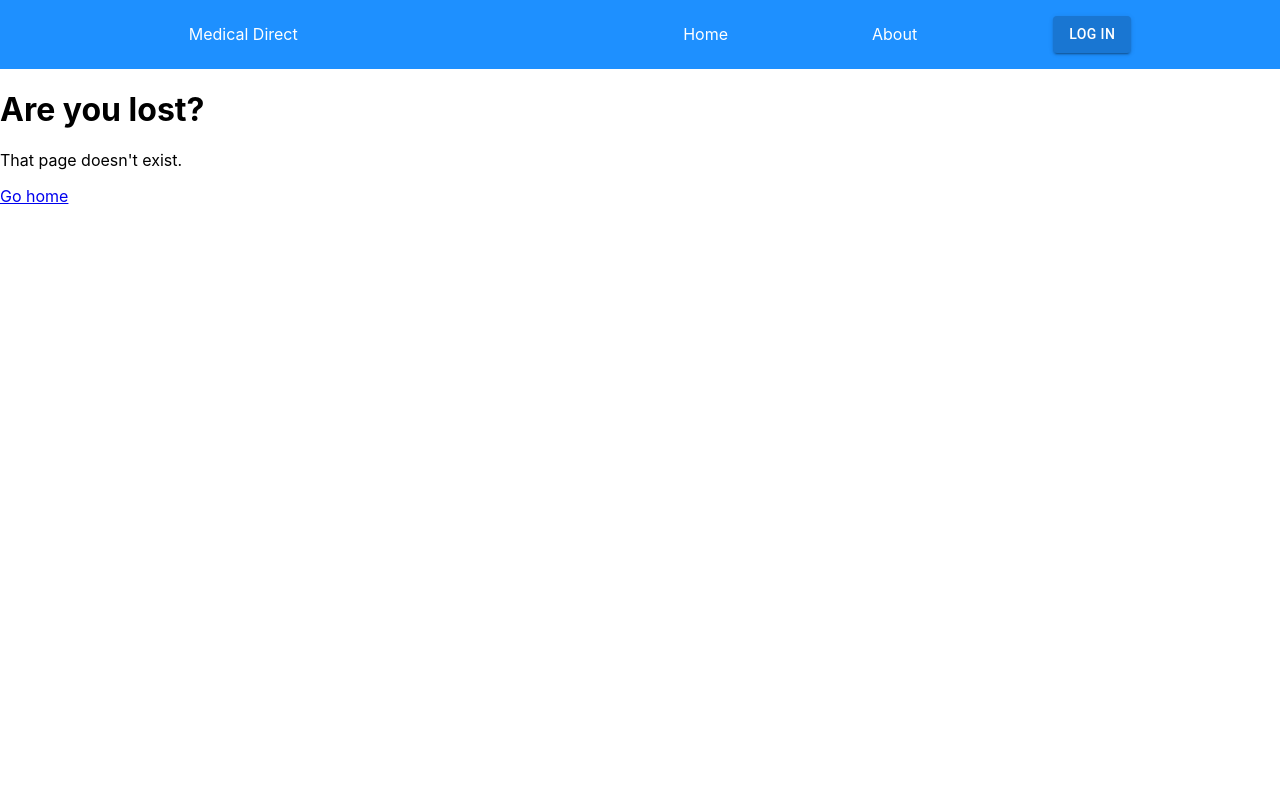
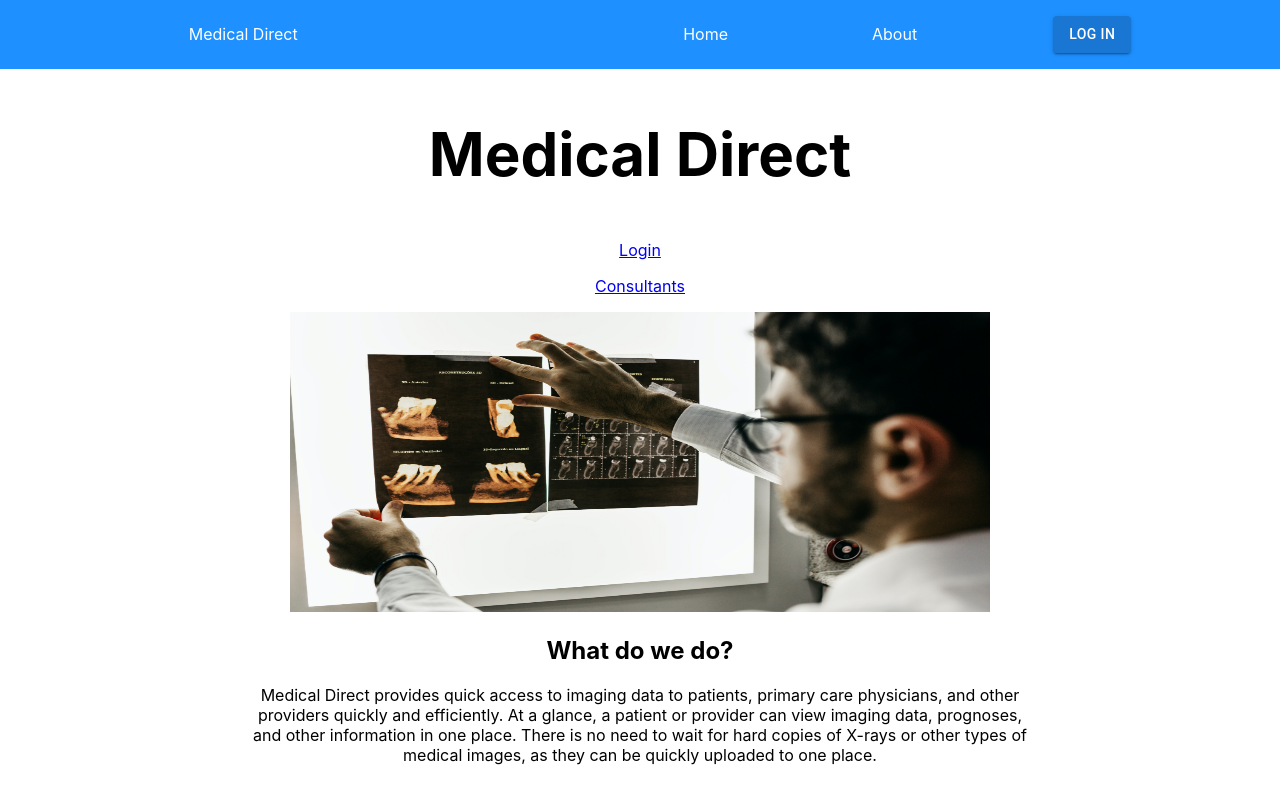
Before and after one commit to medi-bro/imgdb.app, a React (Create React App) app: page /Homepage in a window 1280 px wide. Shown: the top 800 px of the page. Built offline with nearby package versions, Linux system fonts and the light colour scheme; no server answers.

Commit message:
Added Homepage

```diff
--- a/src/App.css
+++ b/src/App.css
@@ -71,3 +71,42 @@
 .nav li:hover {
   background-color: #777;
 }
+
+.hmpage-hdr {
+  font-size: 60px;
+}
+
+.hmpage {
+  text-align: center;
+  display: block;
+}
+
+.frst-image {
+  width: 700px;
+  height: 300px;
+}
+
+.footer {
+  position: fixed;
+  left: 0;
+  bottom: 0;
+  width: 100%;
+  height: 90px;
+  background-color: dodgerblue;
+  color: white;
+  text-align: center;
+}
+
+.footer-txt-left {
+  font-size: 15px;
+  padding-left: 40px;
+  float: left;
+  word-spacing: 20px;
+  color: white;
+}
+
+.lore-summary {
+  justify-items: center;
+  padding-left: 250px;
+  padding-right: 250px;
+}
--- a/src/App.js
+++ b/src/App.js
@@ -2,7 +2,7 @@ import "./App.css";
 import { Routes, Route } from "react-router-dom";
 import { HelloWorld } from "./components/HelloWorld";
 import { Navbar } from "./components/Navbar";
-import { HomePage } from "./components/tmphome";
+import { Homepage } from "./components/Homepage";
 import { LoginsPage } from "./components/logins/LoginsPage";
 import { PageNotFound } from "./components/PageNotFound/PageNotFound";
 import { ConsultantsPage } from "./components/Consultants/ConsultantsPage";
@@ -12,7 +12,7 @@ function App() {
     <>
       <Navbar />
       <Routes>
-        <Route path="/" element={<HomePage />} />
+        <Route path="/Homepage" element={<Homepage />} />
         <Route path="/login" element={<LoginsPage />} />
         <Route path="/consultants" element={<ConsultantsPage />} />
         <Route path="*" element={<PageNotFound />} />
--- /dev/null
+++ b/src/components/Homepage.js
@@ -0,0 +1,35 @@
+import { Link } from "react-router-dom";
+
+export const Homepage = () => {
+  return (
+    <>
+      <section className="hmpage">
+        <header className="start-header">
+          <h1 className="hmpage-hdr">Medical Direct</h1>
+          <Link to="/login">Login</Link>
+          <p></p>
+          <Link to="/consultants">Consultants</Link>
+          <p></p>
+          <img className="frst-image" src="/imgs/xray.jpg" alt=""></img>
+        </header>
+        <div>
+          <div>
+            <div>
+              <h1>What do we do?</h1>
+              <p className="lore-summary">
+                {" "}
+                Medical Direct provides quick access to imaging data to
+                patients, primary care physicians, and other providers quickly
+                and efficiently. At a glance, a patient or provider can view
+                imaging data, prognoses, and other information in one place.
+                There is no need to wait for hard copies of X-rays or other
+                types of medical images, as they can be quickly uploaded to one
+                place.
+              </p>
+            </div>
+          </div>
+        </div>
+      </section>
+    </>
+  );
+};
--- a/src/components/tmphome.js
+++ b/src/components/tmphome.js
@@ -1,3 +1,4 @@
+<<<<<<< Updated upstream
 import { Link } from "react-router-dom";
 
 export const HomePage = () => {
@@ -9,3 +10,17 @@ export const HomePage = () => {
         </>
     )
 };
+=======
+//import { Link } from "react-router-dom";
+//import { TestSignOutButton } from "./logins/TestSignOutButton";
+
+// export const HomePage = () => {
+//     return (
+//         <>
+//         <h1>Home</h1>
+//         <TestSignOutButton/><br/>
+//         <Link to="/login">Login</Link>
+//         </>
+//     )
+// };
+>>>>>>> Stashed changes
```
Also changed, not shown: public/imgs/xray.jpg (added).
